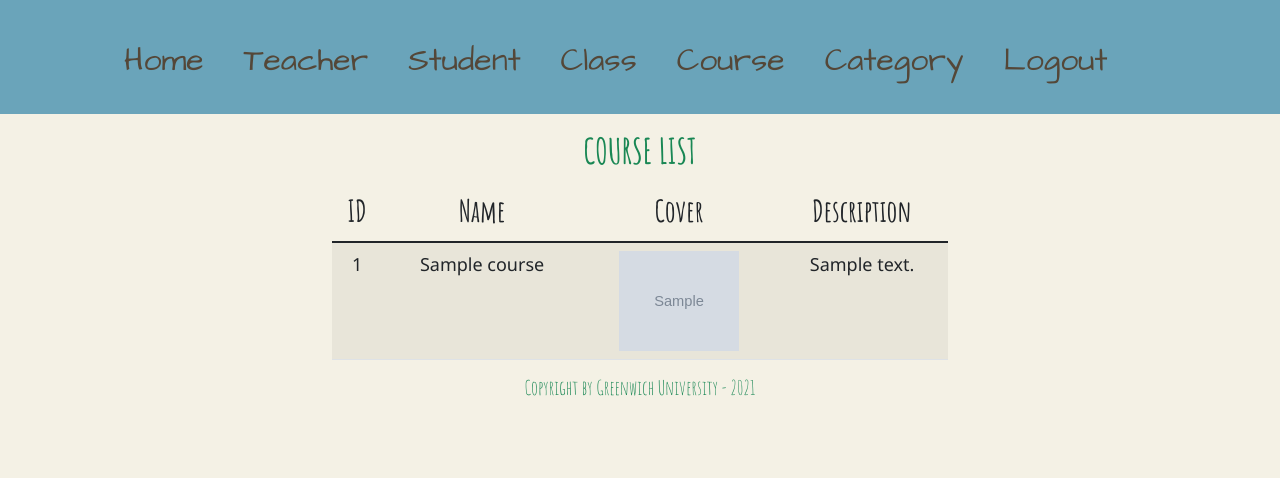
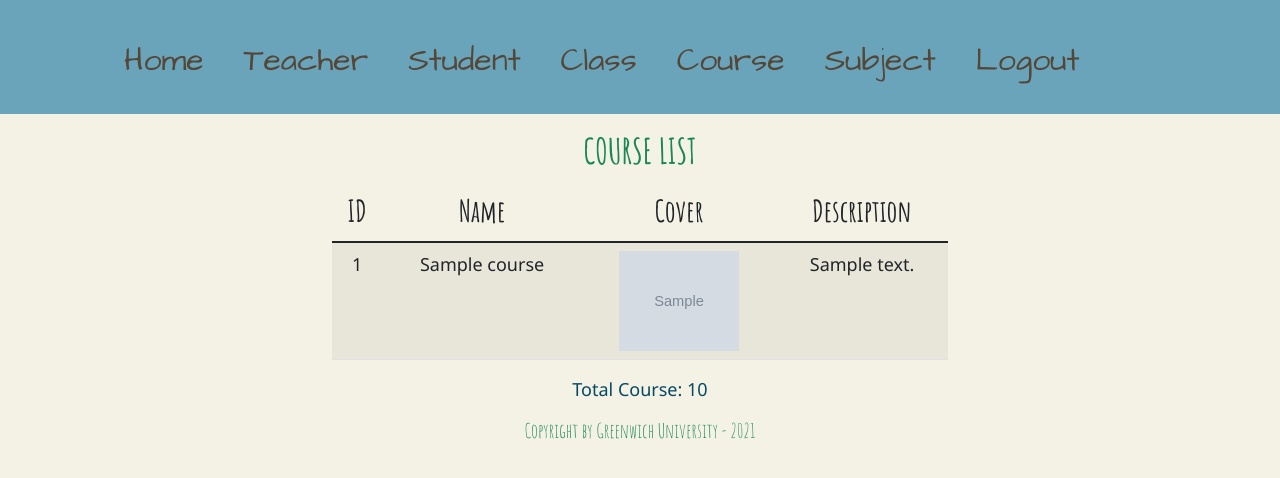
Before and after one commit to hnhoangdz/1639, a Symfony app: template templates/course/index.html.twig in a window 1280 px wide. Shown: the top 478 px of the page. Run offline with Twig, Linux system fonts and the light colour scheme; the template is opened without the code that fills it: most values are stand-ins (such as "Sample title", 1, 10 or a date in 2020); grey boxes marked "Sample" are stand-in pictures; some libraries are stand-ins or nearby versions.

Commit message:
count course and category

```diff
--- a/src/Controller/CategoryController.php
+++ b/src/Controller/CategoryController.php
@@ -20,11 +20,13 @@ class CategoryController extends AbstractController
     public function index(): Response
     {
         $category = $this->getDoctrine()->getRepository(Category::class)->findAll();
+        $total = count($category);
         if($category == null){
             $this->addFlash('Error', 'Category List is empty');
         }
         return $this->render('category/index.html.twig', [
             'category' => $category,
+            'total' => $total
         ]);
     }
 
--- a/src/Controller/CourseController.php
+++ b/src/Controller/CourseController.php
@@ -20,11 +20,13 @@ class CourseController extends AbstractController
     public function index(): Response
     {
         $course = $this->getDoctrine()->getRepository(Course::class)->findAll();
+        $total = count($course);
         if ($course == null) {
             $this->addFlash('Error', 'Course List is empty');
         }
         return $this->render('course/index.html.twig', [
             'course' => $course,
+            'total' => $total,
         ]);
     }
 
--- a/templates/base.html.twig
+++ b/templates/base.html.twig
@@ -62,7 +62,7 @@
 				</li>
                 <li class="right">
 					<h2>
-						<a href="{{ path('category_index') }}">Category</a>
+						<a href="{{ path('category_index') }}">Subject</a>
 					</h2>
 				</li>
 				<li class="left">
--- a/templates/category/index.html.twig
+++ b/templates/category/index.html.twig
@@ -40,4 +40,9 @@
 			</tbody>
 		</table>
 	</div>
+	<center>
+		<div>
+			<p style="font-family: Segoe UI; font-size: 18px;">Total Category: {{total}}</p>
+		</div>
+	</center>
 {% endblock %}
--- a/templates/course/index.html.twig
+++ b/templates/course/index.html.twig
@@ -41,4 +41,9 @@
 			</tbody>
 		</table>
 	</div>
+	<center>
+		<div>
+			<p style="font-family: Segoe UI; font-size: 18px;">Total Course: {{total}}</p>
+		</div>
+	</center>
 {% endblock %}
```
Also changed, not shown: public/img/category/6173a3c6cb8ce.jpg (added), public/img/category/6173add17b4f4.jpg (added), public/img/course/6173a39890c80.jpg (added), public/img/course/6173a3dd84d21.jpg (added), public/img/student/6173a8155e30e.jpg (added).
